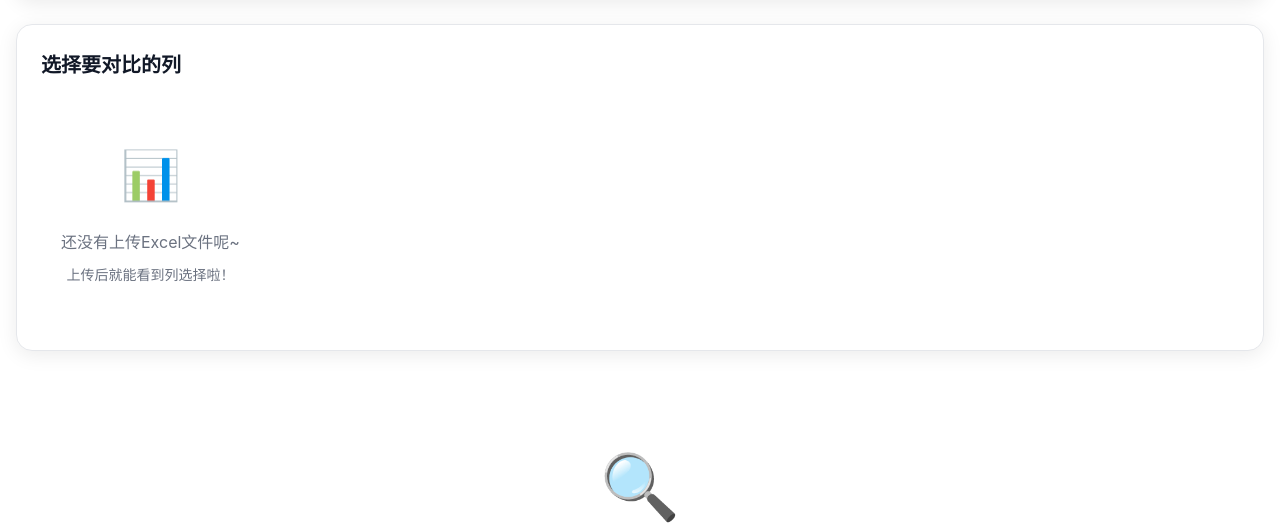
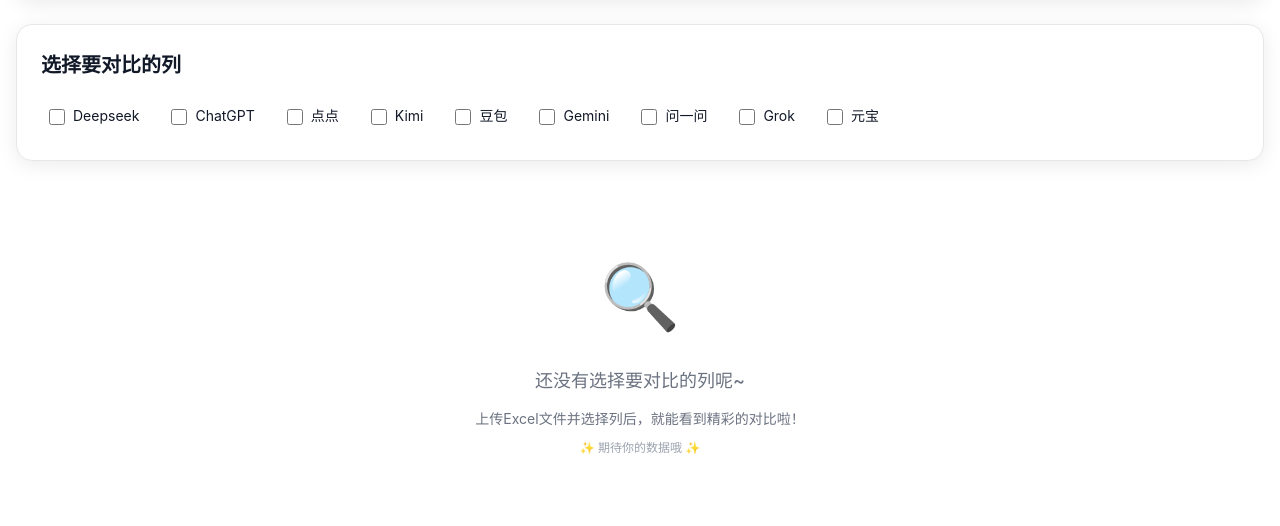
Before and after one commit to ambererlululululu/pic_capture, a Flask app: page /comparison in a window 1280 px wide. Shown: the part 156-682 px from the top of the page. After the commit the page ends 610 px from the top, so only its background shows below. Run offline with Flask 3, Linux system fonts and the light colour scheme; some libraries are stand-ins or nearby versions.

Commit message:
feat: 固定显示9个模型选项
- 只显示黄色框内的9个模型：Deepseek, ChatGPT, 点点, Kimi, 豆包, Gemini, 问一问, Grok, 元宝
- 不显示Excel表格中的其他列（如最佳模型、最差模型等）
- 根据模型名称在Excel中动态查找对应列索引
- 简化列选择逻辑，提升用户体验

```diff
--- a/templates/comparison.html
+++ b/templates/comparison.html
@@ -852,36 +852,29 @@
             const checkboxesContainer = document.getElementById('columnCheckboxes');
             const columnSelection = document.getElementById('columnSelection');
 
-            if (!excelData || excelData.length === 0) {
-                // 没有Excel数据时，显示俏皮的提示
-                checkboxesContainer.innerHTML = `
-                    <div style="text-align: center; padding: 40px 20px; color: var(--muted);">
-                        <div style="font-size: 48px; margin-bottom: 16px;">📊</div>
-                        <div style="font-size: 16px; margin-bottom: 8px;">还没有上传Excel文件呢~</div>
-                        <div style="font-size: 14px;">上传后就能看到列选择啦！</div>
-                    </div>
-                `;
-                columnSelection.style.display = 'block';
-                return;
-            }
-
-            const headers = excelData[0];
+            // 固定显示9个模型选项，不依赖Excel数据
+            const modelOptions = [
+                'Deepseek',
+                'ChatGPT',
+                '点点',
+                'Kimi',
+                '豆包',
+                'Gemini',
+                '问一问',
+                'Grok',
+                '元宝'
+            ];
+
             checkboxesContainer.innerHTML = '';
 
-            headers.forEach((header, index) => {
-                if (header && header.trim()) {
-                    // 跳过前4列：scene_path, intent_external_key, initial_question, difficulty
-                    // 只显示模型列：Deepseek, ChatGPT, 点点, Kimi, 豆包, Gemini, 问一问, Grok, 元宝
-                    if (index >= 4) {
+            modelOptions.forEach((modelName, index) => {
                 const checkboxDiv = document.createElement('div');
                 checkboxDiv.className = 'column-checkbox';
                 checkboxDiv.innerHTML = `
-                            <input type="checkbox" id="col_${index}" value="${index}" onchange="updateColumnSelection()">
-                            <label for="col_${index}">${header}</label>
+                    <input type="checkbox" id="model_${index}" value="${modelName}" onchange="updateColumnSelection()">
+                    <label for="model_${index}">${modelName}</label>
                 `;
                 checkboxesContainer.appendChild(checkboxDiv);
-                    }
-                }
             });
 
             columnSelection.style.display = 'block';
@@ -890,10 +883,26 @@
         // 更新列选择
         function updateColumnSelection() {
             const checkboxes = document.querySelectorAll('#columnCheckboxes input[type="checkbox"]:checked');
-            selectedColumns = Array.from(checkboxes).map(cb => ({
-                index: parseInt(cb.value),
-                name: cb.nextElementSibling.textContent
-            }));
+            selectedColumns = [];
+
+            if (excelData && excelData.length > 0) {
+                const headers = excelData[0];
+
+                Array.from(checkboxes).forEach(cb => {
+                    const modelName = cb.value;
+                    // 在Excel表头中查找对应的列索引
+                    const columnIndex = headers.findIndex(header =>
+                        header && header.trim() === modelName
+                    );
+
+                    if (columnIndex !== -1) {
+                        selectedColumns.push({
+                            index: columnIndex,
+                            name: modelName
+                        });
+                    }
+                });
+            }
 
             updateComparisonGrid();
         }
```
Lines whose indentation alone changed are shown as unchanged.
